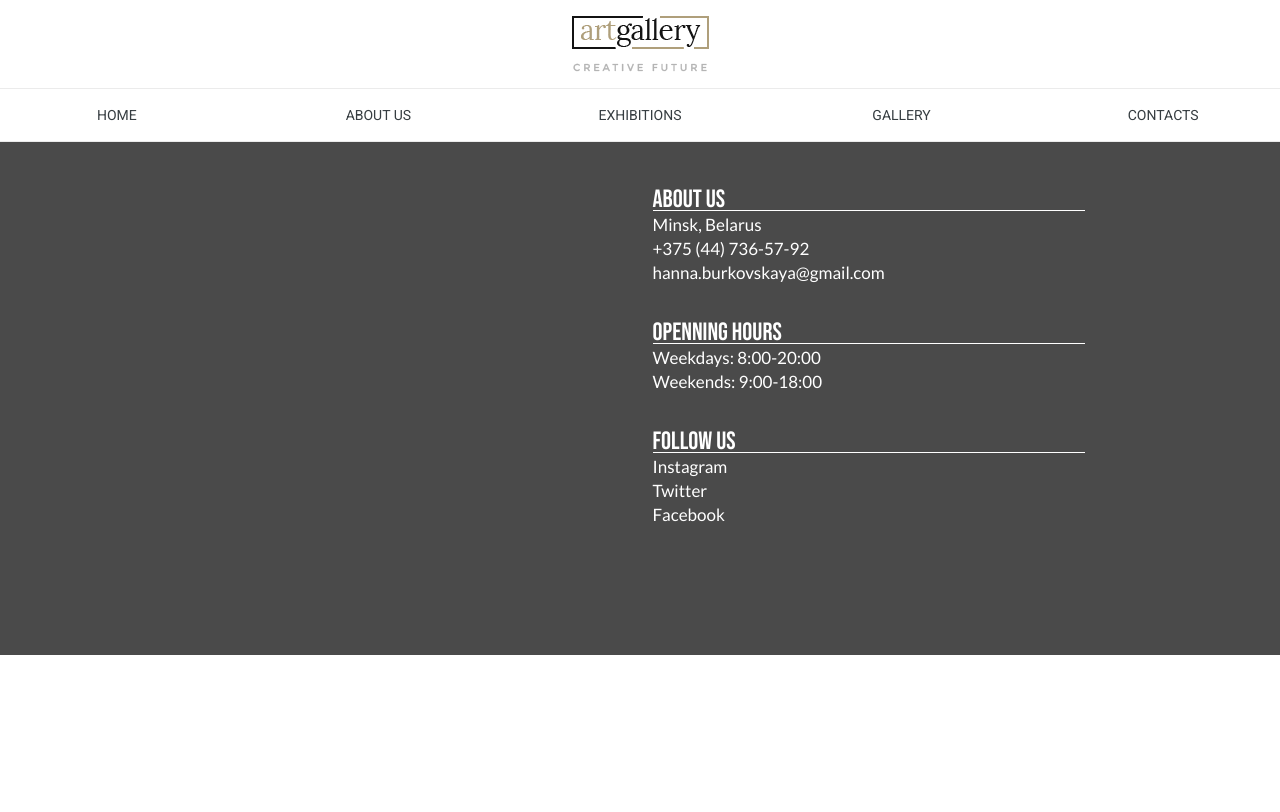
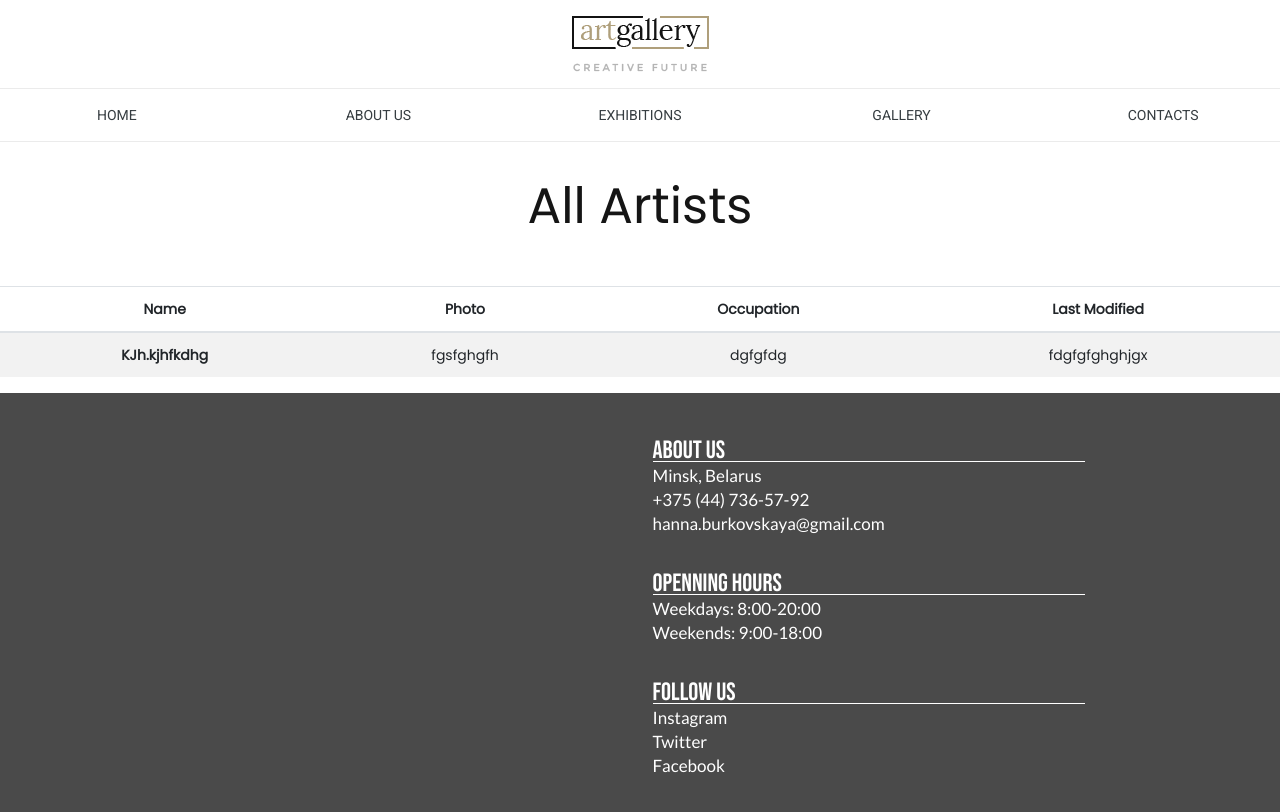
Before and after one commit to BurkovskayaAD/Art-Gallery, an Angular app: page /dashboard-artists in a window 1280 px wide. Before the commit this address led to /. Shown: the top 812 px of the page. Built offline with nearby package versions, Linux system fonts and the light colour scheme.

Commit message:
Create atists-dashboard and http-services

```diff
--- /dev/null
+++ b/src/app/components/dashboard/artists-dashboard/artists-dashboard.component.css
@@ -0,0 +1,11 @@
+.main-text-dashboard{
+  text-align: center;
+  font-family: 'Poppins', sans-serif;
+  font-size: 50px;
+  color: #151515;
+}
+
+.artist-table{
+  text-align: center;
+  font-family: 'Poppins', sans-serif;
+}
--- /dev/null
+++ b/src/app/components/dashboard/artists-dashboard/artists-dashboard.component.html
@@ -0,0 +1,19 @@
+<h1 class="main-text-dashboard py-5">All Artists</h1>
+
+<table class="artist-table table table-striped">
+  <thead>
+  <tr>
+    <th scope="col">Name</th>
+    <th scope="col">Photo</th>
+    <th scope="col">Occupation</th>
+    <th scope="col">Last Modified</th>
+  </tr>
+  </thead>
+  <tbody>
+  <tr>
+    <th scope="row">KJh.kjhfkdhg</th>
+    <td>fgsfghgfh</td>
+    <td>dgfgfdg</td>
+    <td>fdgfgfghghjgx</td>
+  </tr>
+</table>
--- /dev/null
+++ b/src/app/components/dashboard/artists-dashboard/artists-dashboard.component.ts
@@ -0,0 +1,15 @@
+import { Component, OnInit } from '@angular/core';
+
+@Component({
+  selector: 'app-artists-dashboard',
+  templateUrl: './artists-dashboard.component.html',
+  styleUrls: ['./artists-dashboard.component.css']
+})
+export class ArtistsDashboardComponent implements OnInit {
+
+  constructor() { }
+
+  ngOnInit(): void {
+  }
+
+}
--- a/src/app/components/dashboard/main-dashboard/main-dashboard.component.html
+++ b/src/app/components/dashboard/main-dashboard/main-dashboard.component.html
@@ -16,7 +16,7 @@
 </div>
 
 <div class="dashboard-button">
-  <a routerLink="/gallery" class="text-dashboard-button px-5 py-3">View all</a>
+  <a routerLink="/dashboard-artists" class="text-dashboard-button px-5 py-3">View all</a>
 </div>s
 
 <h3 class="line-separator dashboard-text">Recently added artists</h3>
--- /dev/null
+++ b/src/app/services/http-services.service.ts
@@ -0,0 +1,9 @@
+import { Injectable } from '@angular/core';
+
+@Injectable({
+  providedIn: 'root'
+})
+export class HttpServicesService {
+
+  constructor() { }
+}
```
Also changed, not shown: src/app/app.module.ts (+10 -4 lines), 2 other files (tests, documents, lock files or other folders).
